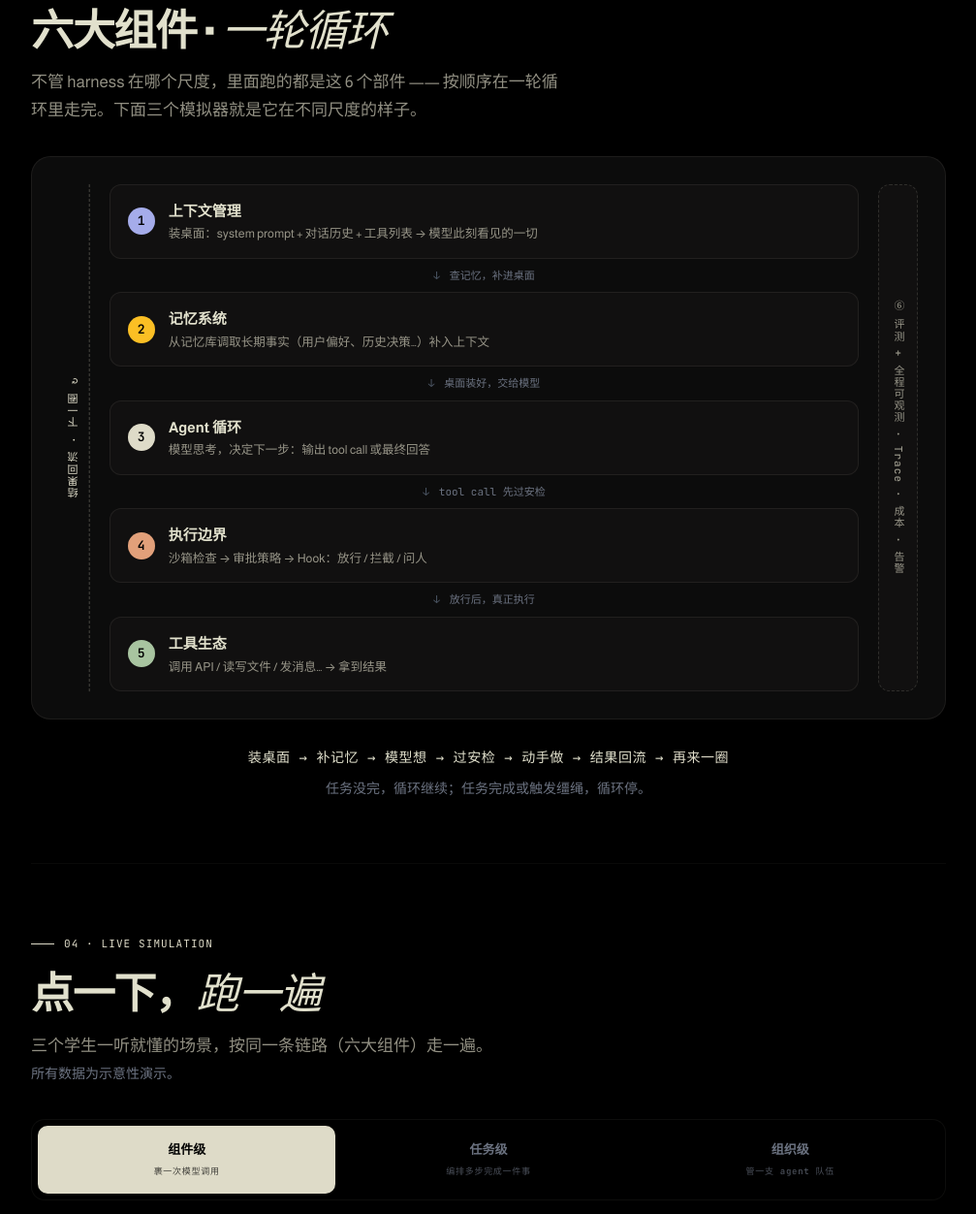
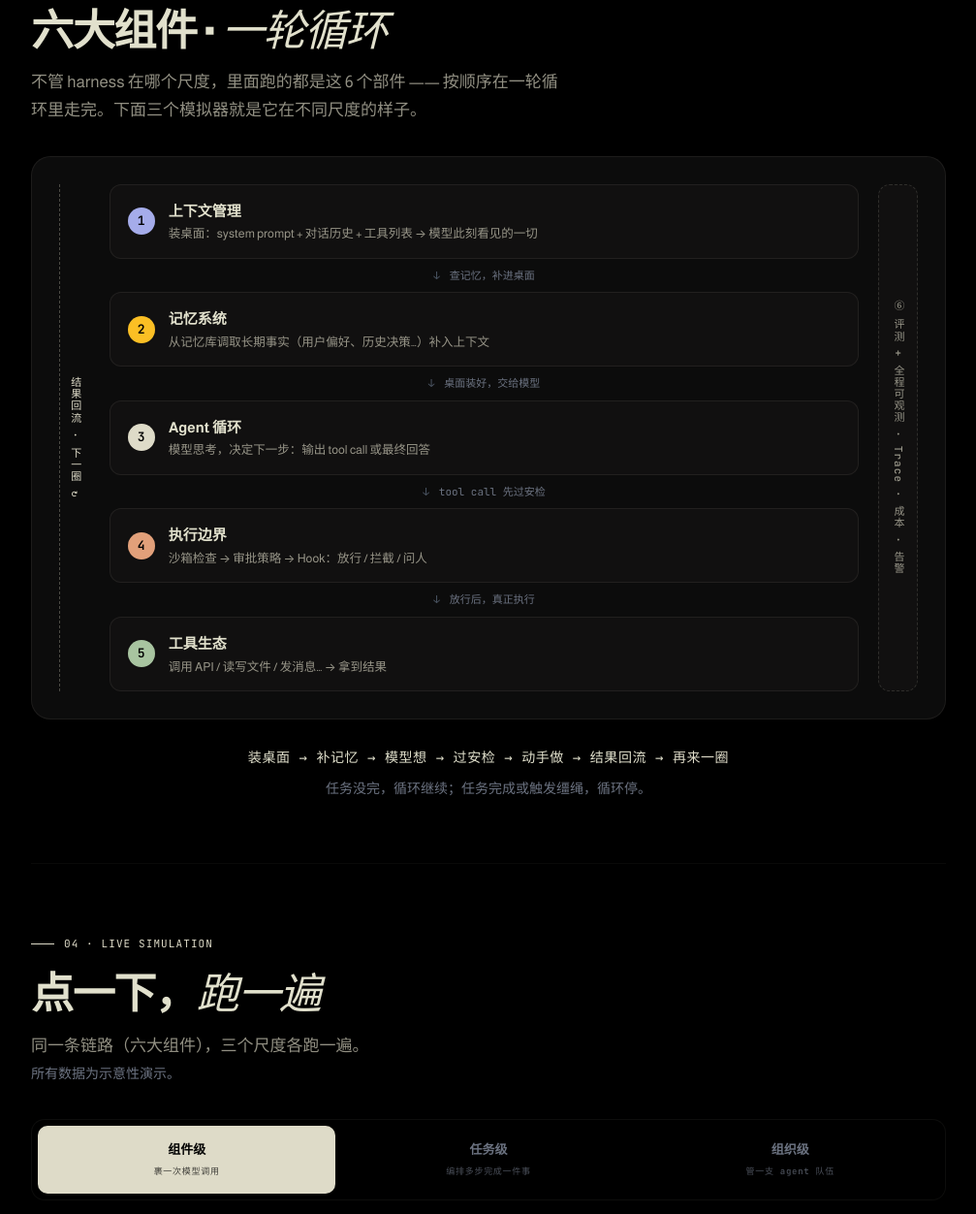
Before and after one commit to chusimin/harness-engineering-site, a plain HTML site: page pages/what.html in a window 1280 px wide. Shown: the part 1787-3039 px from the top of the page at 97% size, without its empty margins (272-1279 px from the left). Drawn offline with Linux system fonts and the light colour scheme.

Commit message:
fix: 修复六组件竖排文字倒转，改掉不合适的文案
- 去掉 .six-loop 的 rotate(180deg)，竖排文字不再上下颠倒
- "三个学生一听就懂"→"同一条链路，三个尺度各跑一遍"

Co-Authored-By: Claude Opus 4.6 <noreply@anthropic.com>

```diff
--- a/pages/what.html
+++ b/pages/what.html
@@ -43,7 +43,6 @@
 
     .six-loop {
       writing-mode: vertical-rl;
-      transform: rotate(180deg);
       font-family: var(--font-mono);
       font-size: 11px;
       letter-spacing: 0.12em;
@@ -365,7 +364,7 @@
         <div class="sec-eyebrow"><span class="sec-eyebrow-mark"></span>04 · LIVE SIMULATION</div>
         <h2 class="sec-title reveal">点一下，<em>跑一遍</em></h2>
         <p class="sec-lead reveal reveal-d1">
-          三个学生一听就懂的场景，按同一条链路（六大组件）走一遍。<br>
+          同一条链路（六大组件），三个尺度各跑一遍。<br>
           <span style="font-size: 14px; color: var(--gray-500);">所有数据为示意性演示。</span>
         </p>
 
```
